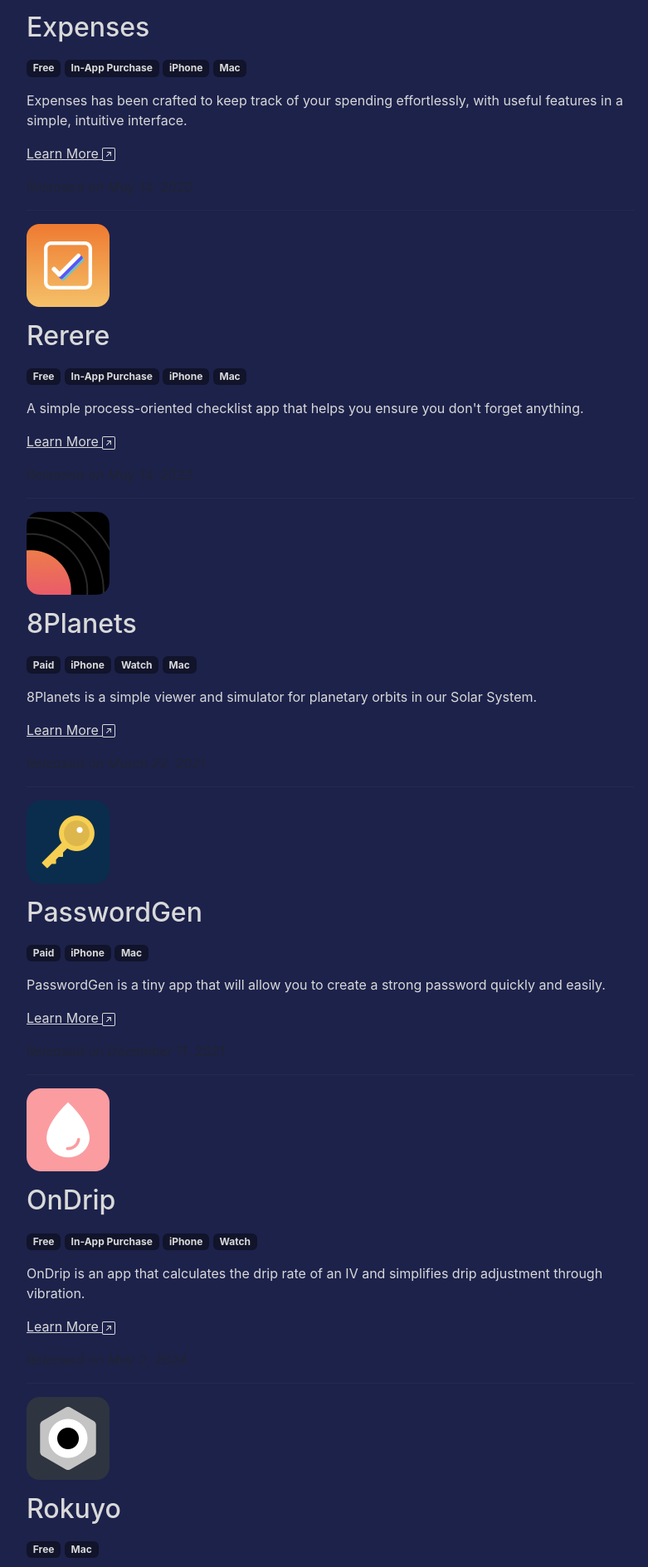
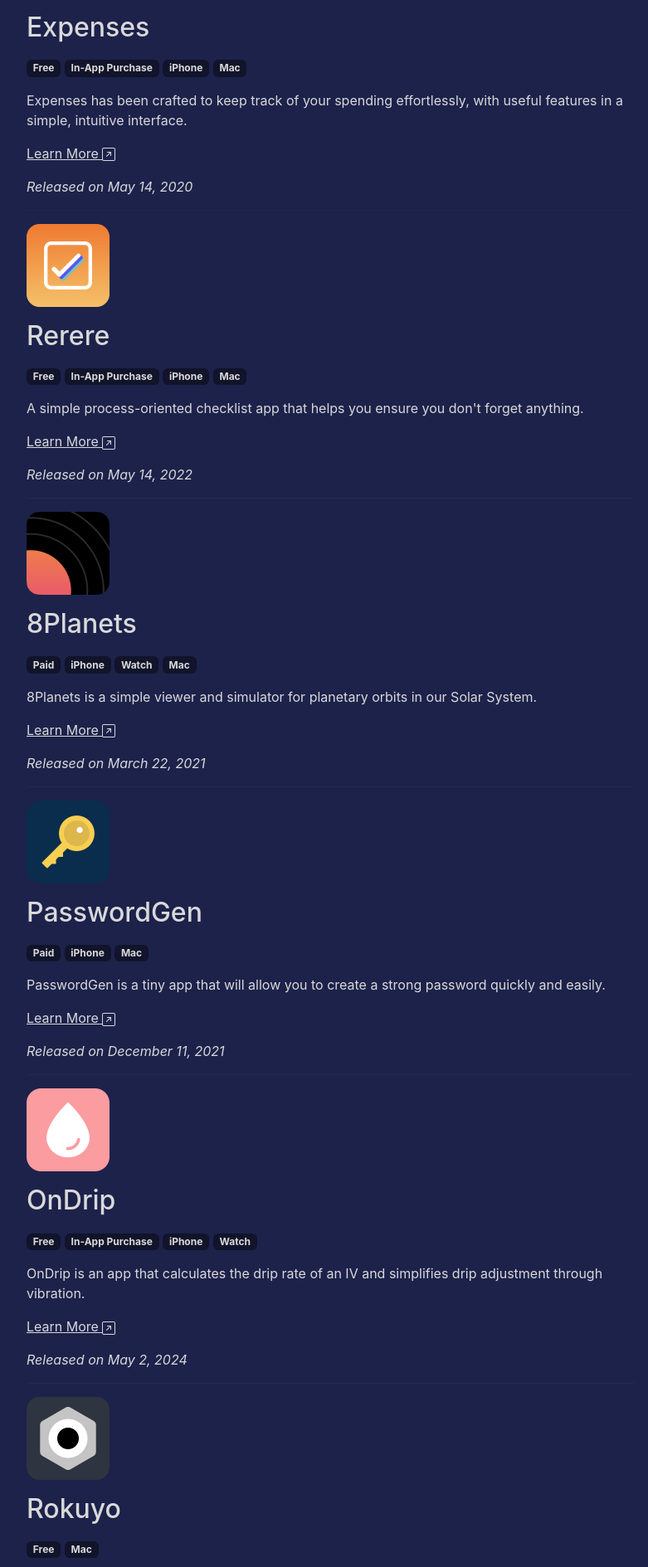
Before and after one commit to bluecometlabs/bluecometlabs.com, a Jekyll site: the page built from pages/index.md, in a window 1280 px wide. Shown: the part 603-2492 px from the top of the page at 83% size, without its empty margins (242-1023 px from the left). Built offline with Jekyll 4.4.1, drawn with Linux system fonts in a browser that asks for light colours.

Commit message:
Update app page

```diff
--- a/_includes/apps.html
+++ b/_includes/apps.html
@@ -11,7 +11,7 @@
     </div>
     <p>Expenses has been crafted to keep track of your spending effortlessly, with useful features in a simple, intuitive interface.</p>
     <p ><a href="{{ site.links.expenses }}" target="_blank">Learn More {% include icons/arrow-up-right-square.html %}</a></p>
-    <p class="text-muted"><i>Released on May 14, 2020</i></p>
+    <p><i>Released on May 14, 2020</i></p>
 </div>
 
 <hr>
@@ -27,7 +27,7 @@
     </div>
     <p>A simple process-oriented checklist app that helps you ensure you don't forget anything.</p>
     <p><a href="{{ site.links.rerere }}" target="_blank">Learn More {% include icons/arrow-up-right-square.html %}</a></p>
-    <p class="text-muted"><i>Released on May 14, 2022</i></p>
+    <p><i>Released on May 14, 2022</i></p>
 </div>
 
 <hr>
@@ -43,7 +43,7 @@
     </div>
     <p>8Planets is a simple viewer and simulator for planetary orbits in our Solar System.</p>
     <p><a href="{{ site.links.eightplanets }}" target="_blank">Learn More {% include icons/arrow-up-right-square.html %}</a></p>
-    <p class="text-muted"><i>Released on March 22, 2021</i></p>
+    <p><i>Released on March 22, 2021</i></p>
 </div>
 
 <hr>
@@ -58,7 +58,7 @@
     </div>
     <p>PasswordGen is a tiny app that will allow you to create a strong password quickly and easily.</p>
     <p><a href="{{ site.links.passwordgen }}" target="_blank">Learn More {% include icons/arrow-up-right-square.html %}</a></p>
-    <p class="text-muted"><i>Released on December 11, 2021</i></p>
+    <p><i>Released on December 11, 2021</i></p>
 </div>
 
 <hr>
@@ -74,7 +74,7 @@
     </div>
     <p>OnDrip is an app that calculates the drip rate of an IV and simplifies drip adjustment through vibration.</p>
     <p><a href="{{ site.links.ondrip }}" target="_blank">Learn More {% include icons/arrow-up-right-square.html %}</a></p>
-    <p class="text-muted"><i>Released on May 2, 2024</i></p>
+    <p><i>Released on May 2, 2024</i></p>
 </div>
 
 <hr>
@@ -88,5 +88,5 @@
     </div>
     <p>Rokuyo is a simple menu bar app that will let you know about today's Rokuyo (六曜).</p>
     <p><a href="{{ site.links.rokuyo }}" target="_blank">Learn More {% include icons/arrow-up-right-square.html %}</a></p>
-    <p class="text-muted"><i>Released on October 14, 2021</i></p>
+    <p><i>Released on October 14, 2021</i></p>
 </div>
```
